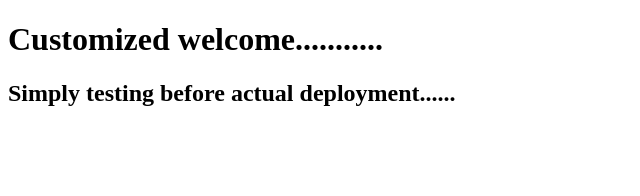
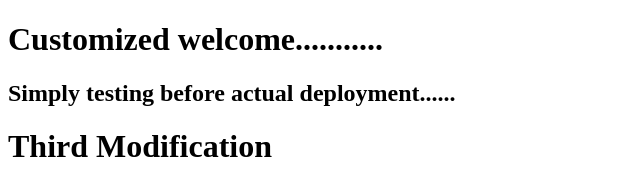
Before and after one commit to Kallesh-B-S/Presentation, a plain HTML site: page index.html in a window 1280 px wide. Shown: the whole page, without its empty margins (0-640 px from the left). Drawn offline with Linux system fonts and the light colour scheme.

Commit message:
after staging c3

```diff
--- a/index.html
+++ b/index.html
@@ -12,5 +12,6 @@
 <body>
     <h1>Customized welcome...........</h1>
     <h2>Simply testing before actual deployment......</h2>
+	<h1>Third Modification</h1>
 </body>
 </html>
```
